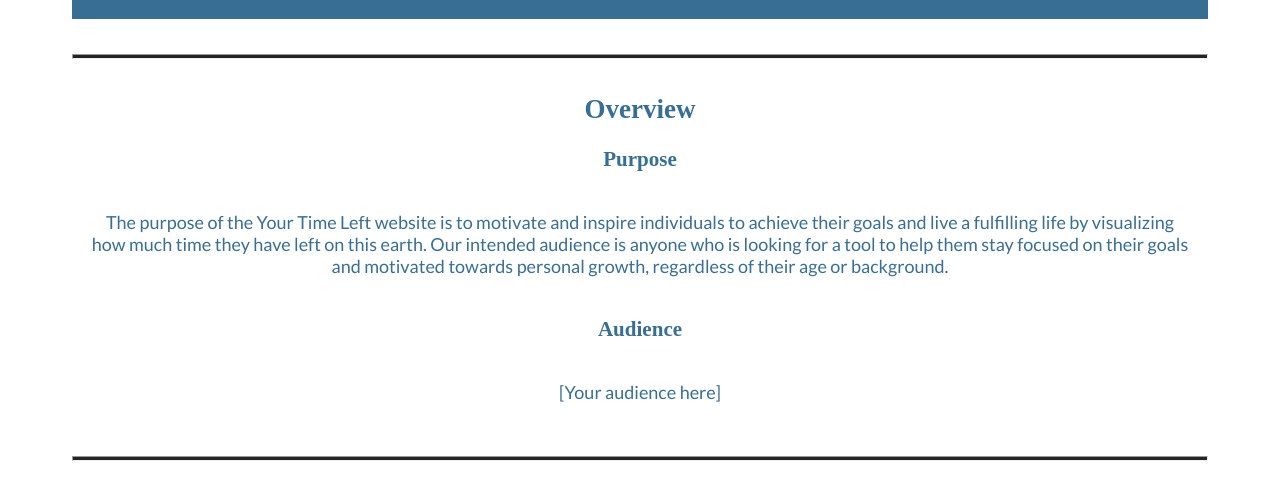
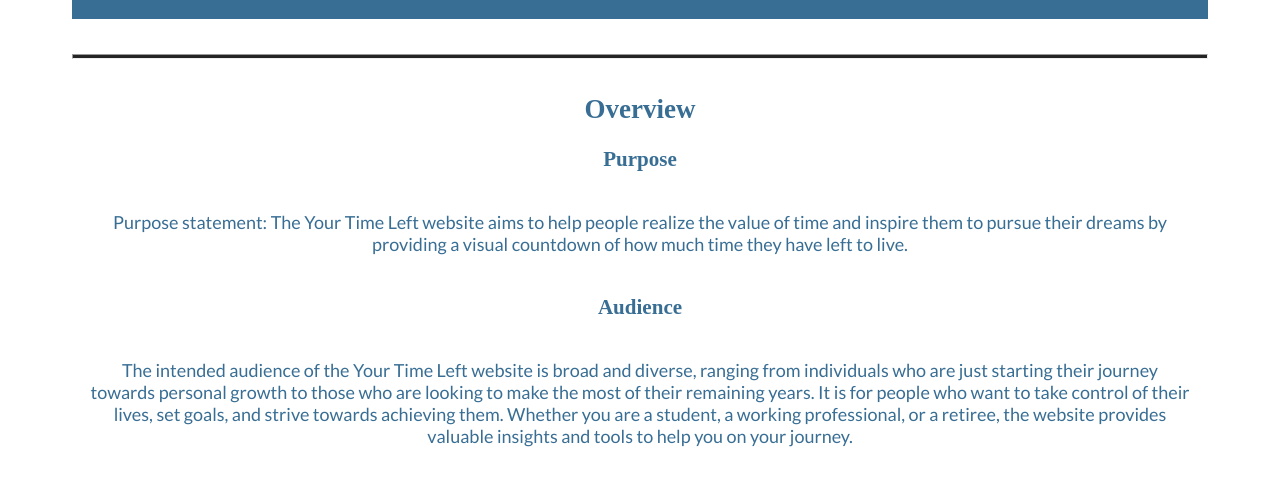
Before and after one commit to maxnevilleBYUI/maxnevilleBYUI.github.io, a plain HTML site: page Final Project/site-plan.html in a window 1280 px wide. Shown: the part 286-779 px from the top of the page. Drawn offline with Linux system fonts and the light colour scheme; a web font is replaced by a local one.

Commit message:
Update site-plan.html

```diff
--- a/Final Project/site-plan.html
+++ b/Final Project/site-plan.html
@@ -21,11 +21,11 @@
       <hr>
       <h2>Overview</h2>
       <h3>Purpose</h3>
-      <p>The purpose of the Your Time Left website is to motivate and inspire individuals to achieve their goals and live a fulfilling life by visualizing how much time they have left on this earth. Our intended audience is anyone who is looking for a tool to help them stay focused on their goals and motivated towards personal growth, regardless of their age or background.</p>  <!-- change this -->
+      <p>Purpose statement: The Your Time Left website aims to help people realize the value of time and inspire them to pursue their dreams by providing a visual countdown of how much time they have left to live.</p>  <!-- change this -->
 
 
       <h3>Audience</h3>
-      <p>[Your audience here]</p>  <!-- change this -->
+      <p>The intended audience of the Your Time Left website is broad and diverse, ranging from individuals who are just starting their journey towards personal growth to those who are looking to make the most of their remaining years. It is for people who want to take control of their lives, set goals, and strive towards achieving them. Whether you are a student, a working professional, or a retiree, the website provides valuable insights and tools to help you on your journey.</p>  <!-- change this -->
 
       <hr>
       <h2>Branding</h2>
```
